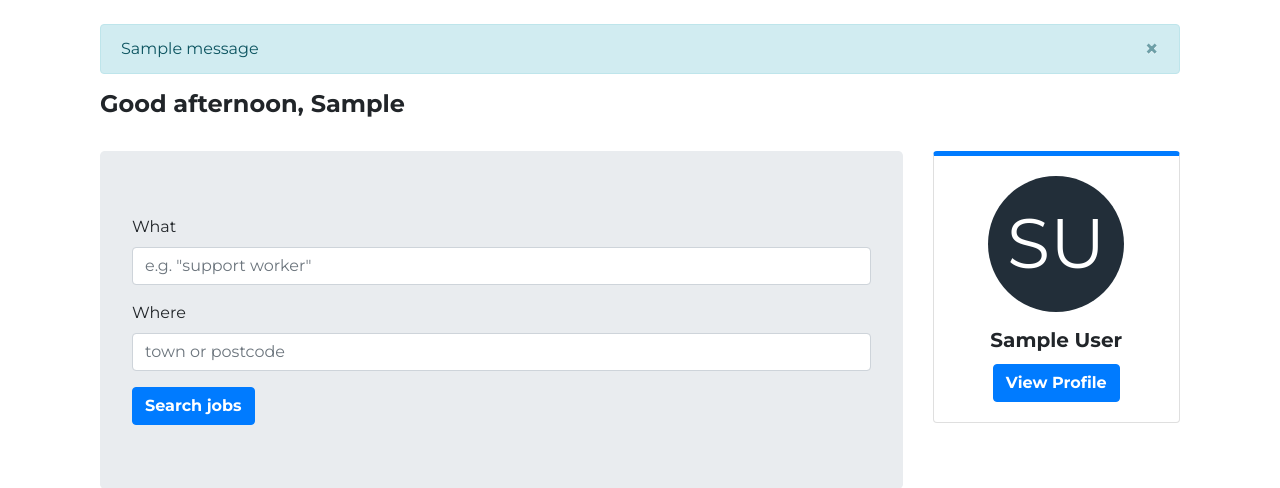
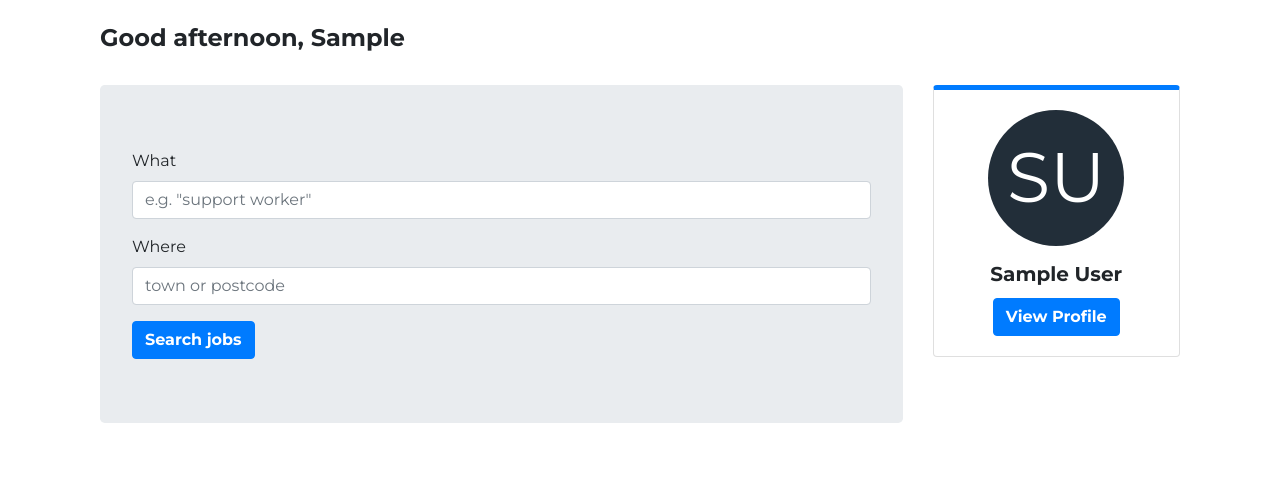
Before and after one commit to matt-stanford/job-search, a Django app: page /jobs/search in a window 1280 px wide. Shown: the part 60-548 px from the top of the page. Run offline with Django 3.2, Linux system fonts and the light colour scheme; a user stored in the database is signed in; tables that the repository leaves empty hold one stand-in row (values such as "Sample post"); one stand-in notice (Sample message) is shown; some libraries are stand-ins or nearby versions.

Commit message:
Small tweaks

```diff
--- a/accounts/views.py
+++ b/accounts/views.py
@@ -30,7 +30,6 @@ def loginView(request):
 
             if user is not None:
                 login(request, user)
-                messages.success(request, f'Welcome {request.user.first_name}')
                 return redirect('search')
             else:
                 return redirect('register')
--- a/jobs/urls.py
+++ b/jobs/urls.py
@@ -8,6 +8,5 @@ urlpatterns = [
     path('shortlist', views.shortlist, name='shortlist'),
     path('delete/<int:job_id>', views.delete, name='delete'),
     path('detail/<int:job_id>', views.detail, name='detail'),
-    path('remove/<int:job_id>', views.remove_from_shortlist, name='remove_from_shortlist'),
     path('add/<int:job_id>', views.add_to_shortlist, name='add_to_shortlist'),
 ]
--- a/jobs/views.py
+++ b/jobs/views.py
@@ -114,13 +114,6 @@ def delete(request, job_id):
 
 
 @login_required(redirect_field_name='next', login_url='login')
-def remove_from_shortlist(request, job_id):
-    job = Job.objects.get(jobId=job_id)
-    job.delete()
-    return HttpResponse(status=204)
-
-
-@login_required(redirect_field_name='next', login_url='login')
 def add_to_shortlist(request, job_id):
     import requests
     import json
--- a/templates/accounts/login.html
+++ b/templates/accounts/login.html
@@ -40,8 +40,7 @@
                                 <button type="submit" class="btn btn-primary btn-block">Sign in</button>
                             </div>
                             <div class="text-center">
-                                <p class="my-3"><a href="#"><strong>Forgot your password?</strong></a></p>
-                                <p class="mb-4">Don't have an account? <a href="{% url 'register' %}"><strong>Register</strong></a></p>
+                                <p class="my-4">Don't have an account? <a href="{% url 'register' %}"><strong>Register</strong></a></p>
                             </div>
 
                         </div>
--- a/templates/jobs/search.html
+++ b/templates/jobs/search.html
@@ -5,16 +5,6 @@
 {% block content %}
 
 <div class="container mt-4">
-    {% if messages %}
-        {% for message in messages %}
-            <div class="alert alert-info alert-dismissible fade show" role="alert">
-                {{ message }}
-                <button type="button" class="close" data-dismiss="alert" aria-label="Close">
-                <span aria-hidden="true">&times;</span>
-                </button>
-            </div>
-        {% endfor %}
-    {% endif %}
 
     <h1>{{ greeting }}, {{ request.user.first_name }}</h1>
     <br>
```
